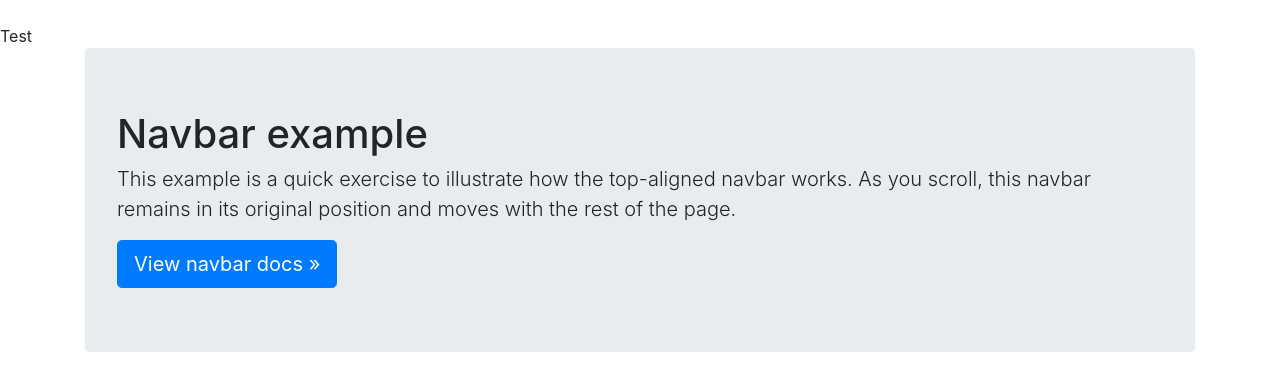
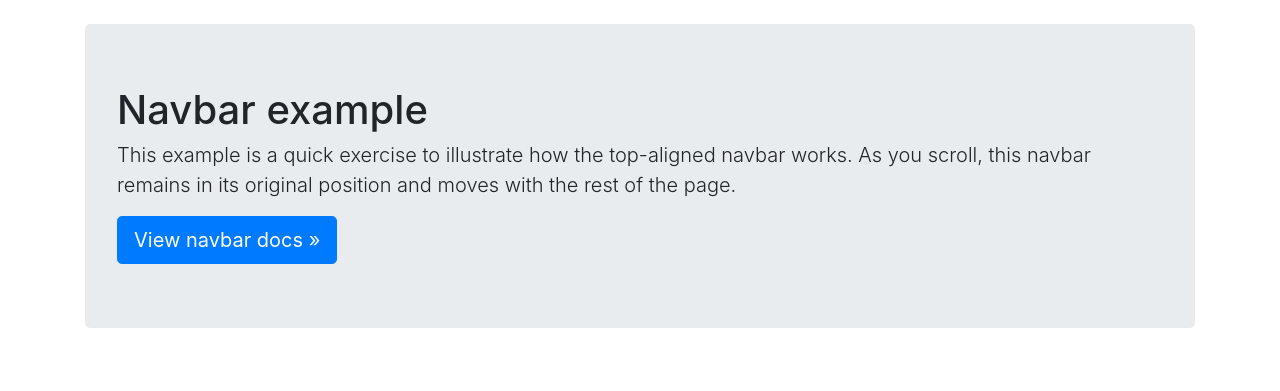
Before and after one commit to sempt3x/onepage-1, a PHP site: page / in a window 1280 px wide. Shown: the part 56-447 px from the top of the page. Run offline with PHP 8.4, Linux system fonts and the light colour scheme; some libraries are stand-ins or nearby versions.

Commit message:
Test1 Entfernt

```diff
--- a/index.php
+++ b/index.php
@@ -39,7 +39,6 @@
 				</form>
 			</div>
 		</nav>
-		<div>Test</div>
 		<div class="container">
 			<div class="jumbotron">
 				<h1>Navbar example</h1>
```
